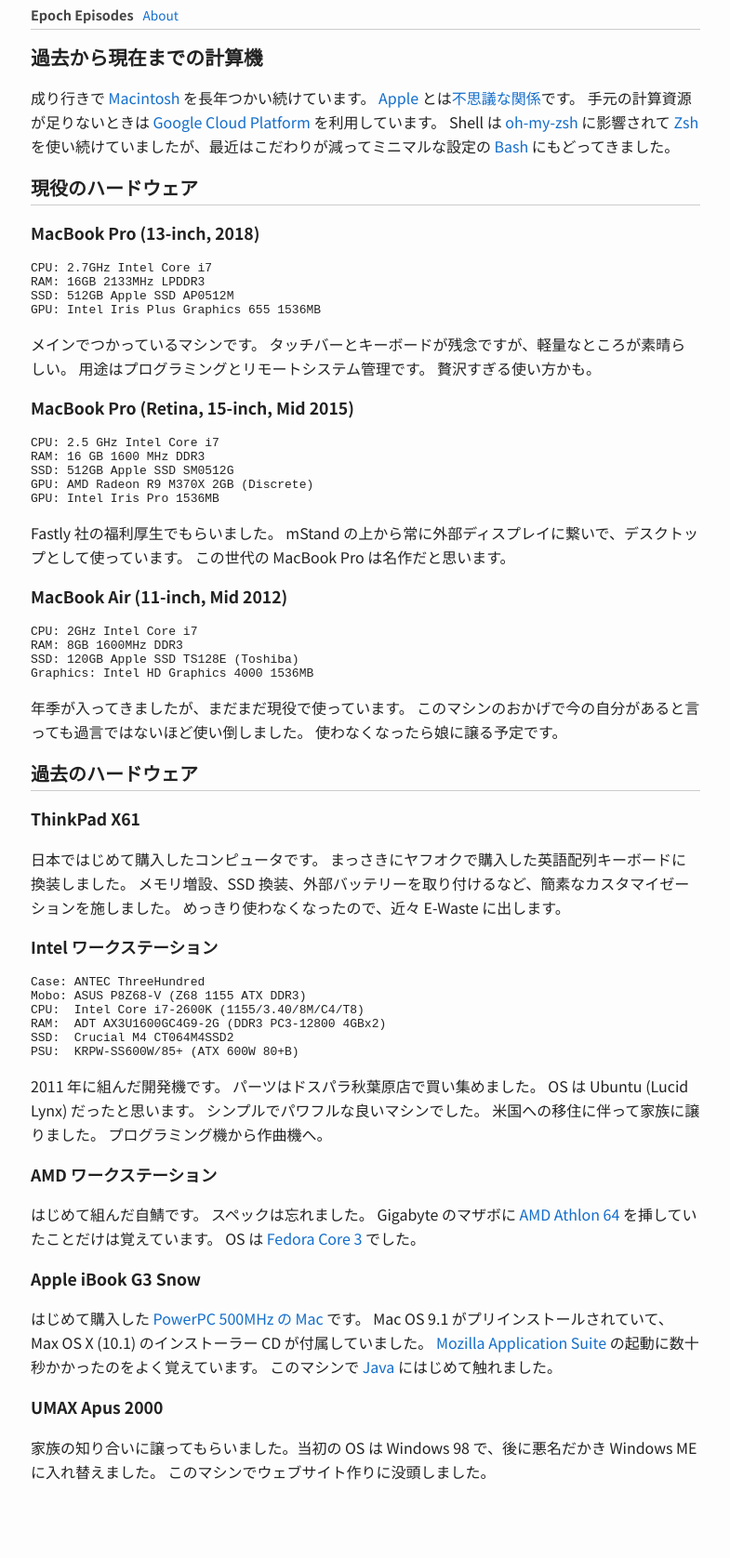
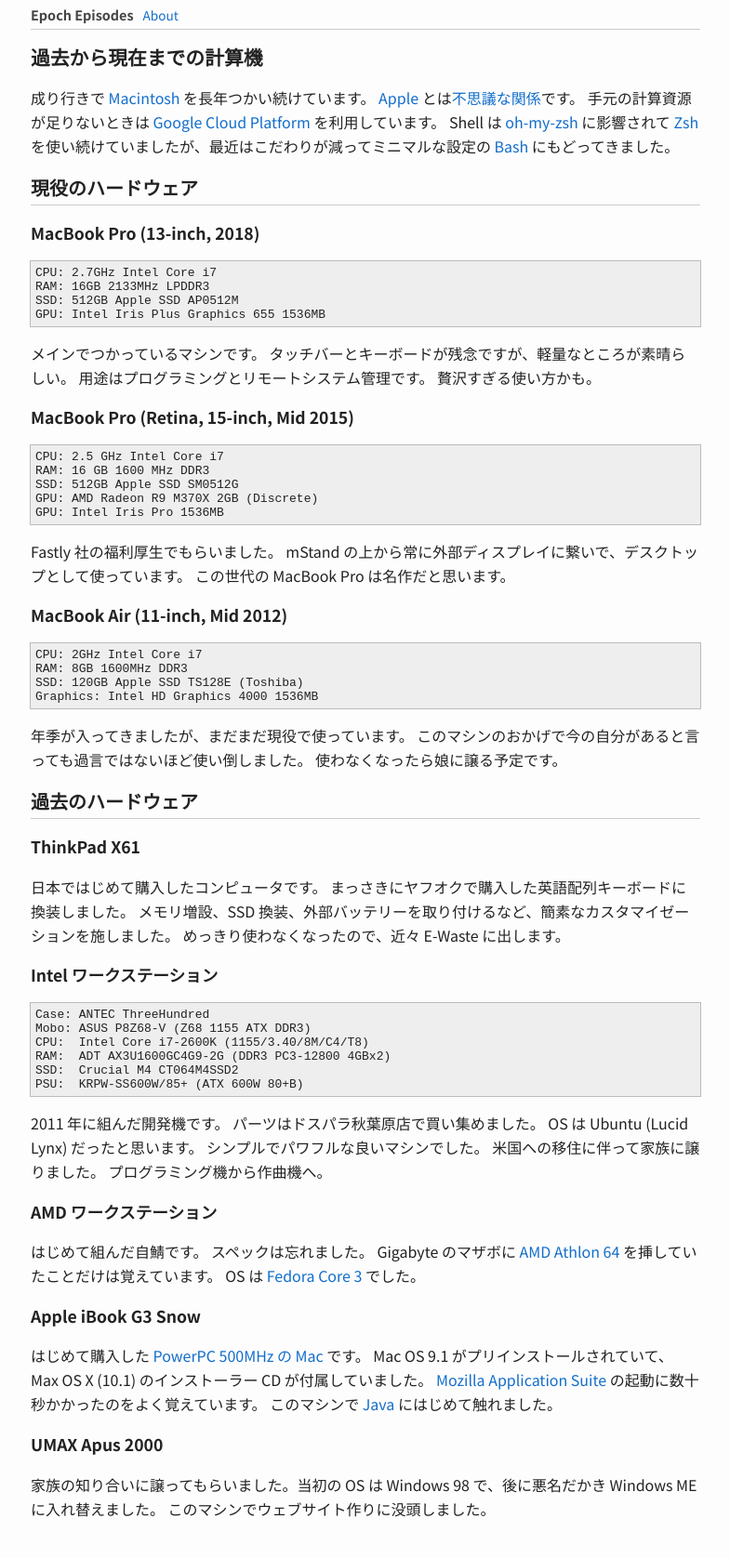
Before and after one commit to toru/ep.torumk.com, a Jekyll site: the page built from _pages/gear.md, in a window 1280 px wide. Shown: the whole page at 93% size, without its empty margins (247-1032 px from the left). Built offline with Jekyll 4.4.1, drawn with Linux system fonts in a browser that asks for light colours; before the commit the page ends 1636 px from its top, so only the background shows below that.

Commit message:
css: style the hardware spec block

```diff
--- a/assets/style.css
+++ b/assets/style.css
@@ -148,6 +148,11 @@
   padding: 8px 14px;
   background: #eee;
 }
+.post .spec {
+  background: #eee;
+  outline: 1px solid #bbb;
+  padding: 5px;
+}
 
 @media (min-width: 1025px) {
   .wrapper {
```
